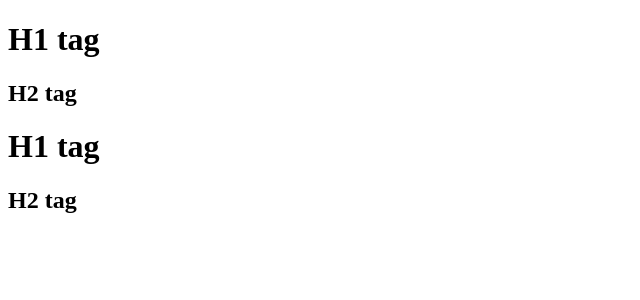
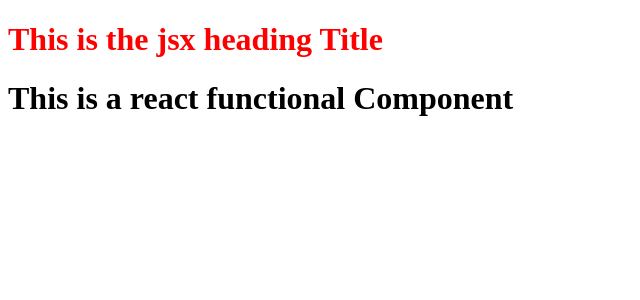
Before and after one commit to satyamsb1/Food-Mania, a React (Vite) app: page / in a window 1280 px wide. Shown: the top 300 px of the page, without its empty margins (0-640 px from the left). Built offline with nearby package versions, Linux system fonts and the light colour scheme.

Commit message:
Intro to babel, jsx, functional components

```diff
--- a/App.js
+++ b/App.js
@@ -1,25 +1,25 @@
 import React from "react";
 import ReactDOM from "react-dom";
 
-const parent = React.createElement(
-    "div",
-    {id : "parent"},[
-        React.createElement(
-        "div",
-        {id: "child"}, [
-            React.createElement("h1", {}, "H1 tag"),
-            React.createElement("h2", {}, "H2 tag")
-        ]),
-        React.createElement(
-            "div",
-            {id: "child2"}, [
-                React.createElement("h1", {}, "H1 tag"),
-                React.createElement("h2", {}, "H2 tag")
-            ])]
-
+const Title= () => (
+    <h1 id="heading">
+        This is the jsx heading Title
+    </h1>
 );
 
+const HeadingComponent = () =>(
+    <div className="container">
+        <Title/>
+        <h1>This is a react functional Component</h1>
+    </div>
+);
 
-const heading = React.createElement("h1", {id : "heading"}, "Helllow world");
 const root = ReactDOM.createRoot(document.getElementById("root"));
-root.render(parent);
+root.render(<HeadingComponent/>);
+/*
+Component can also be written like this;
+1. const HeadingComponent = () => <h1>This is a react functional Component</h1>;
+2. const HeadingComponent = () => (
+    <h1>This is a react functional Component</h1>;
+);
+ */
--- /dev/null
+++ b/index.css
@@ -0,0 +1,3 @@
+#heading {
+    color: red;
+}
--- a/index.html
+++ b/index.html
@@ -5,6 +5,7 @@
     <meta charset="UTF-8">
     <meta name="viewport" content="width=device-width, initial-scale=1.0">
     <title>Document</title>
+    <link rel="stylesheet" href="index.css">
 </head>
 
 <body>
--- a/package.json
+++ b/package.json
@@ -3,6 +3,8 @@
   "version": "1.0.0",
   "description": "This is react app",
   "scripts": {
+    "start" : "parcel index.html",
+    "build" : "parcel build index.html",
     "test": "jest"
   },
   "repository": {
```
Also changed, not shown: Notes.txt.
